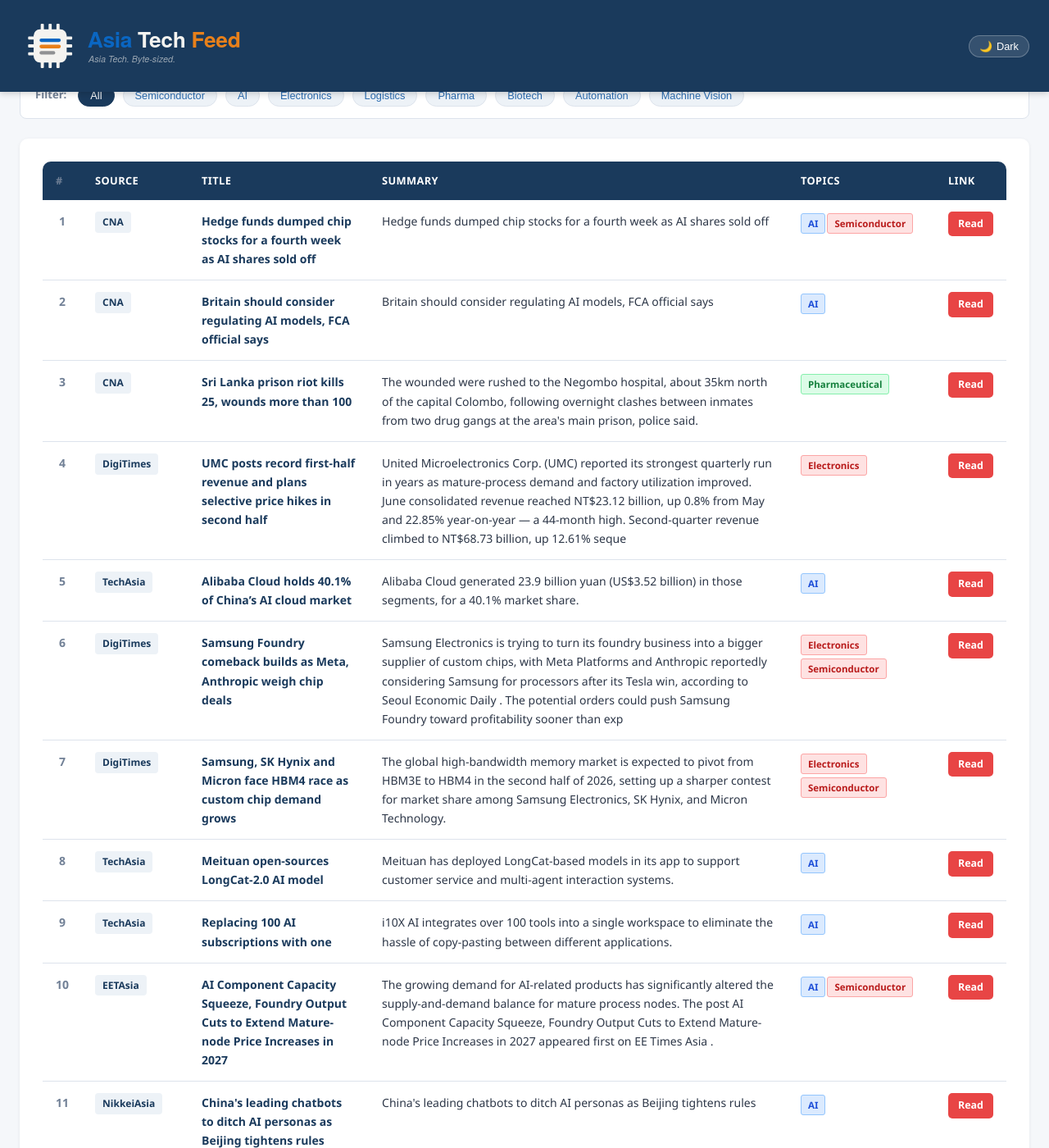
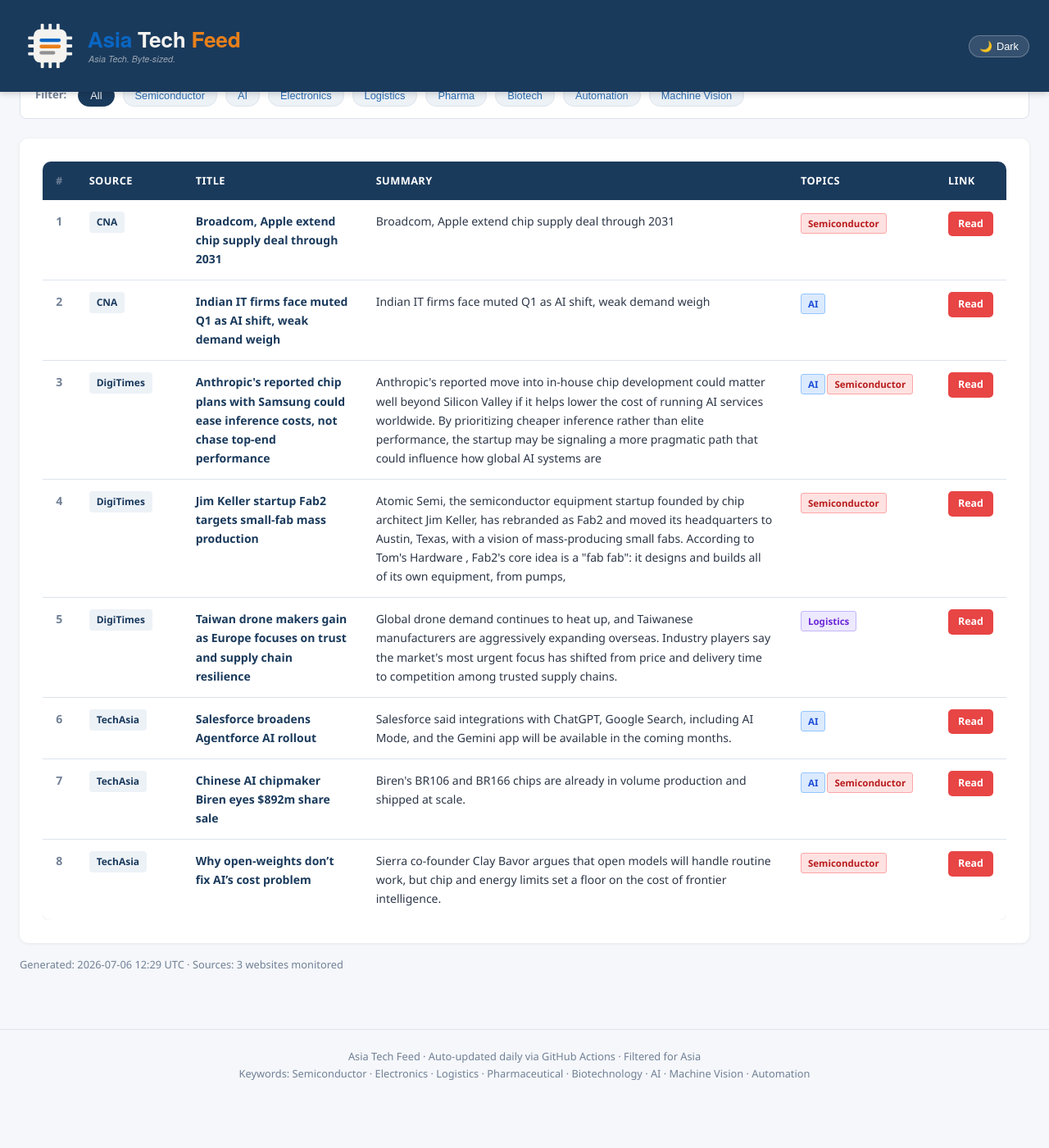
Before and after one commit to asiatechfeed/Asia-Tech-Feed, a Jekyll site: the page built from _posts/2026-07-06-asia-tech-news-digest.md, in a window 1280 px wide and 1400 px high, scrolled down 661 px. Shown: the whole window at 82% size. Built offline with Jekyll 4.4.1, drawn with Linux system fonts in a browser that asks for light colours; a script that is not in the unit is left out; after the commit the page ends 2003 px from its top, so only the background shows below that; some of the changed text lies outside the part shown.

Commit message:
📰 News digest 2026-07-06 (8 articles)

```diff
--- a/_posts/2026-07-06-asia-tech-news-digest.md
+++ b/_posts/2026-07-06-asia-tech-news-digest.md
@@ -1,16 +1,16 @@
 ---
 layout: post
 title: "Asia Tech News Digest - July 06, 2026"
-date: 2026-07-06 20:05:52 +0800
-articles_count: 11
-sources_count: 5
-sources: ["CNA", "DigiTimes", "EETAsia", "NikkeiAsia", "TechAsia"]
+date: 2026-07-06 20:29:05 +0800
+articles_count: 8
+sources_count: 3
+sources: ["CNA", "DigiTimes", "TechAsia"]
 csv_file: /assets/data/news-2026-07-06.tsv
-featured_title: "Hedge funds dumped chip stocks for a fourth week as AI shares sold off"
-featured_url: "https://www.channelnewsasia.com/business/hedge-funds-dumped-chip-stocks-fourth-week-ai-shares-sold-6235316"
+featured_title: "Broadcom, Apple extend chip supply deal through 2031"
+featured_url: "https://www.channelnewsasia.com/business/broadcom-apple-extend-chip-supply-deal-through-2031-6235391"
 featured_source: "CNA"
-featured_summary: "Hedge funds dumped chip stocks for a fourth week as AI shares sold off"
-featured_image: "https://dam.mediacorp.sg/image/upload/s--u8VISmG2--/c_fill,g_auto,h_676,w_1200/fl_relative,g_south_east,l_mediacorp:cna:watermark:2024-04:reuters_1,w_0.1/f_auto,q_auto/v1/one-cms/core/2026-07-06T111814Z_1_LYNXMPEM650QF_RTROPTP_3_FRANCE-TECH.JPG?itok=5YsGZKpi"
+featured_summary: "Broadcom, Apple extend chip supply deal through 2031"
+featured_image: "https://dam.mediacorp.sg/image/upload/s--JUEYY8pr--/c_fill,g_auto,h_676,w_1200/fl_relative,g_south_east,l_mediacorp:cna:watermark:2024-04:reuters_1,w_0.1/f_auto,q_auto/v1/one-cms/core/2026-07-06T121153Z_1_LYNXMPEM650SH_RTROPTP_3_BROADCOM-RESULTS.JPG?itok=nirTVrEp"
 ---
 
 <table class="news-table">
@@ -28,90 +28,66 @@ featured_image: "https://dam.mediacorp.sg/image/upload/s--u8VISmG2--/c_fill,g_au
 <tr>
   <td class="col-num">1</td>
   <td class="col-source"><span class="source-badge">CNA</span></td>
-  <td class="col-title"><span class="article-title">Hedge funds dumped chip stocks for a fourth week as AI shares sold off</span></td>
-  <td class="col-summary">Hedge funds dumped chip stocks for a fourth week as AI shares sold off</td>
-  <td class="col-tags"><span class="tag ai">AI</span><span class="tag semi">Semiconductor</span></td>
-  <td class="col-link"><a class="btn-link" href="https://www.channelnewsasia.com/business/hedge-funds-dumped-chip-stocks-fourth-week-ai-shares-sold-6235316" target="_blank" rel="noopener">Read</a></td>
+  <td class="col-title"><span class="article-title">Broadcom, Apple extend chip supply deal through 2031</span></td>
+  <td class="col-summary">Broadcom, Apple extend chip supply deal through 2031</td>
+  <td class="col-tags"><span class="tag semi">Semiconductor</span></td>
+  <td class="col-link"><a class="btn-link" href="https://www.channelnewsasia.com/business/broadcom-apple-extend-chip-supply-deal-through-2031-6235391" target="_blank" rel="noopener">Read</a></td>
 </tr>
 <tr>
   <td class="col-num">2</td>
   <td class="col-source"><span class="source-badge">CNA</span></td>
-  <td class="col-title"><span class="article-title">Britain should consider regulating AI models, FCA official says</span></td>
-  <td class="col-summary">Britain should consider regulating AI models, FCA official says</td>
+  <td class="col-title"><span class="article-title">Indian IT firms face muted Q1 as AI shift, weak demand weigh</span></td>
+  <td class="col-summary">Indian IT firms face muted Q1 as AI shift, weak demand weigh</td>
   <td class="col-tags"><span class="tag ai">AI</span></td>
-  <td class="col-link"><a class="btn-link" href="https://www.channelnewsasia.com/business/britain-should-consider-regulating-ai-models-fca-official-says-6235266" target="_blank" rel="noopener">Read</a></td>
+  <td class="col-link"><a class="btn-link" href="https://www.channelnewsasia.com/business/indian-it-firms-face-muted-q1-ai-shift-weak-demand-weigh-6235131" target="_blank" rel="noopener">Read</a></td>
 </tr>
 <tr>
   <td class="col-num">3</td>
-  <td class="col-source"><span class="source-badge">CNA</span></td>
-  <td class="col-title"><span class="article-title">Sri Lanka prison riot kills 25, wounds more than 100</span></td>
-  <td class="col-summary">The wounded were rushed to the Negombo hospital, about 35km north of the capital Colombo, following overnight clashes between inmates from two drug gangs at the area's main prison, police said.</td>
-  <td class="col-tags"><span class="tag bio">Pharmaceutical</span></td>
-  <td class="col-link"><a class="btn-link" href="https://www.channelnewsasia.com/asia/sri-lanka-prison-riot-deaths-6235206" target="_blank" rel="noopener">Read</a></td>
+  <td class="col-source"><span class="source-badge">DigiTimes</span></td>
+  <td class="col-title"><span class="article-title">Anthropic's reported chip plans with Samsung could ease inference costs, not chase top-end performance</span></td>
+  <td class="col-summary">Anthropic's reported move into in-house chip development could matter well beyond Silicon Valley if it helps lower the cost of running AI services worldwide. By prioritizing cheaper inference rather than elite performance, the startup may be signaling a more pragmatic path that could influence how global AI systems are</td>
+  <td class="col-tags"><span class="tag ai">AI</span><span class="tag semi">Semiconductor</span></td>
+  <td class="col-link"><a class="btn-link" href="https://www.digitimes.com/news/a20260706PD212/anthropic-ai-inference-samsung-chips-performance.html" target="_blank" rel="noopener">Read</a></td>
 </tr>
 <tr>
   <td class="col-num">4</td>
   <td class="col-source"><span class="source-badge">DigiTimes</span></td>
-  <td class="col-title"><span class="article-title">UMC posts record first-half revenue and plans selective price hikes in second half</span></td>
-  <td class="col-summary">United Microelectronics Corp. (UMC) reported its strongest quarterly run in years as mature-process demand and factory utilization improved. June consolidated revenue reached NT$23.12 billion, up 0.8% from May and 22.85% year-on-year — a 44-month high. Second-quarter revenue climbed to NT$68.73 billion, up 12.61% seque</td>
-  <td class="col-tags"><span class="tag semi">Electronics</span></td>
-  <td class="col-link"><a class="btn-link" href="https://www.digitimes.com/news/a20260706PD240/umc-revenue-price-demand-2026.html" target="_blank" rel="noopener">Read</a></td>
+  <td class="col-title"><span class="article-title">Jim Keller startup Fab2 targets small-fab mass production</span></td>
+  <td class="col-summary">Atomic Semi, the semiconductor equipment startup founded by chip architect Jim Keller, has rebranded as Fab2 and moved its headquarters to Austin, Texas, with a vision of mass-producing small fabs. According to Tom's Hardware , Fab2's core idea is a "fab fab": it designs and builds all of its own equipment, from pumps,</td>
+  <td class="col-tags"><span class="tag semi">Semiconductor</span></td>
+  <td class="col-link"><a class="btn-link" href="https://www.digitimes.com/news/a20260706PD232/equipment-startup-jim-keller-production-fab.html" target="_blank" rel="noopener">Read</a></td>
 </tr>
 <tr>
   <td class="col-num">5</td>
-  <td class="col-source"><span class="source-badge">TechAsia</span></td>
-  <td class="col-title"><span class="article-title">Alibaba Cloud holds 40.1% of China’s AI cloud market</span></td>
-  <td class="col-summary">Alibaba Cloud generated 23.9 billion yuan (US$3.52 billion) in those segments, for a 40.1% market share.</td>
-  <td class="col-tags"><span class="tag ai">AI</span></td>
-  <td class="col-link"><a class="btn-link" href="https://www.techinasia.com/alibaba-cloud-cuts-nvidia-gpu-use-by-82-with-aegaeon-system" target="_blank" rel="noopener">Read</a></td>
+  <td class="col-source"><span class="source-badge">DigiTimes</span></td>
+  <td class="col-title"><span class="article-title">Taiwan drone makers gain as Europe focuses on trust and supply chain resilience</span></td>
+  <td class="col-summary">Global drone demand continues to heat up, and Taiwanese manufacturers are aggressively expanding overseas. Industry players say the market's most urgent focus has shifted from price and delivery time to competition among trusted supply chains.</td>
+  <td class="col-tags"><span class="tag logis">Logistics</span></td>
+  <td class="col-link"><a class="btn-link" href="https://www.digitimes.com/news/a20260703PD228/taiwan-drone-supply-chain-demand-price.html" target="_blank" rel="noopener">Read</a></td>
 </tr>
 <tr>
   <td class="col-num">6</td>
-  <td class="col-source"><span class="source-badge">DigiTimes</span></td>
-  <td class="col-title"><span class="article-title">Samsung Foundry comeback builds as Meta, Anthropic weigh chip deals</span></td>
-  <td class="col-summary">Samsung Electronics is trying to turn its foundry business into a bigger supplier of custom chips, with Meta Platforms and Anthropic reportedly considering Samsung for processors after its Tesla win, according to Seoul Economic Daily . The potential orders could push Samsung Foundry toward profitability sooner than exp</td>
-  <td class="col-tags"><span class="tag semi">Electronics</span><span class="tag semi">Semiconductor</span></td>
-  <td class="col-link"><a class="btn-link" href="https://www.digitimes.com/news/a20260706VL211/samsung-foundry-anthropic-meta-business.html" target="_blank" rel="noopener">Read</a></td>
+  <td class="col-source"><span class="source-badge">TechAsia</span></td>
+  <td class="col-title"><span class="article-title">Salesforce broadens Agentforce AI rollout</span></td>
+  <td class="col-summary">Salesforce said integrations with ChatGPT, Google Search, including AI Mode, and the Gemini app will be available in the coming months.</td>
+  <td class="col-tags"><span class="tag ai">AI</span></td>
+  <td class="col-link"><a class="btn-link" href="https://www.techinasia.com/salesforce-hire-1000-graduates-interns-ai" target="_blank" rel="noopener">Read</a></td>
 </tr>
 <tr>
   <td class="col-num">7</td>
-  <td class="col-source"><span class="source-badge">DigiTimes</span></td>
-  <td class="col-title"><span class="article-title">Samsung, SK Hynix and Micron face HBM4 race as custom chip demand grows</span></td>
-  <td class="col-summary">The global high-bandwidth memory market is expected to pivot from HBM3E to HBM4 in the second half of 2026, setting up a sharper contest for market share among Samsung Electronics, SK Hynix, and Micron Technology.</td>
-  <td class="col-tags"><span class="tag semi">Electronics</span><span class="tag semi">Semiconductor</span></td>
-  <td class="col-link"><a class="btn-link" href="https://www.digitimes.com/news/a20260706VL210/hbm4-sk-hynix-samsung-demand-market.html" target="_blank" rel="noopener">Read</a></td>
+  <td class="col-source"><span class="source-badge">TechAsia</span></td>
+  <td class="col-title"><span class="article-title">Chinese AI chipmaker Biren eyes $892m share sale</span></td>
+  <td class="col-summary">Biren's BR106 and BR166 chips are already in volume production and shipped at scale.</td>
+  <td class="col-tags"><span class="tag ai">AI</span><span class="tag semi">Semiconductor</span></td>
+  <td class="col-link"><a class="btn-link" href="https://www.techinasia.com/shanghai-ai-chipmaker-iluvatar-corex-400m-hong-kong-ipo" target="_blank" rel="noopener">Read</a></td>
 </tr>
 <tr>
   <td class="col-num">8</td>
   <td class="col-source"><span class="source-badge">TechAsia</span></td>
-  <td class="col-title"><span class="article-title">Meituan open-sources LongCat-2.0 AI model</span></td>
-  <td class="col-summary">Meituan has deployed LongCat-based models in its app to support customer service and multi-agent interaction systems.</td>
-  <td class="col-tags"><span class="tag ai">AI</span></td>
-  <td class="col-link"><a class="btn-link" href="https://www.techinasia.com/meituan-set-loss-2022-delivery-price-war-heats" target="_blank" rel="noopener">Read</a></td>
-</tr>
-<tr>
-  <td class="col-num">9</td>
-  <td class="col-source"><span class="source-badge">TechAsia</span></td>
-  <td class="col-title"><span class="article-title">Replacing 100 AI subscriptions with one</span></td>
-  <td class="col-summary">i10X AI integrates over 100 tools into a single workspace to eliminate the hassle of copy-pasting between different applications.</td>
-  <td class="col-tags"><span class="tag ai">AI</span></td>
-  <td class="col-link"><a class="btn-link" href="https://www.techinasia.com/replacing-100-ai-subscriptions" target="_blank" rel="noopener">Read</a></td>
-</tr>
-<tr>
-  <td class="col-num">10</td>
-  <td class="col-source"><span class="source-badge">EETAsia</span></td>
-  <td class="col-title"><span class="article-title">AI Component Capacity Squeeze, Foundry Output Cuts to Extend Mature-node Price Increases in 2027</span></td>
-  <td class="col-summary">The growing demand for AI-related products has significantly altered the supply-and-demand balance for mature process nodes. The post AI Component Capacity Squeeze, Foundry Output Cuts to Extend Mature-node Price Increases in 2027 appeared first on EE Times Asia .</td>
-  <td class="col-tags"><span class="tag ai">AI</span><span class="tag semi">Semiconductor</span></td>
-  <td class="col-link"><a class="btn-link" href="https://www.eetasia.com/ai-component-capacity-squeeze-foundry-output-cuts-to-extend-mature-node-price-increases-in-2027/" target="_blank" rel="noopener">Read</a></td>
-</tr>
-<tr>
-  <td class="col-num">11</td>
-  <td class="col-source"><span class="source-badge">NikkeiAsia</span></td>
-  <td class="col-title"><span class="article-title">China's leading chatbots to ditch AI personas as Beijing tightens rules</span></td>
-  <td class="col-summary">China's leading chatbots to ditch AI personas as Beijing tightens rules</td>
-  <td class="col-tags"><span class="tag ai">AI</span></td>
-  <td class="col-link"><a class="btn-link" href="https://asia.nikkei.com/business/technology/artificial-intelligence/china-s-leading-chatbots-to-ditch-ai-personas-as-beijing-tightens-rules" target="_blank" rel="noopener">Read</a></td>
+  <td class="col-title"><span class="article-title">Why open-weights don’t fix AI’s cost problem</span></td>
+  <td class="col-summary">Sierra co-founder Clay Bavor argues that open models will handle routine work, but chip and energy limits set a floor on the cost of frontier intelligence.</td>
+  <td class="col-tags"><span class="tag semi">Semiconductor</span></td>
+  <td class="col-link"><a class="btn-link" href="https://www.techinasia.com/open-models-dont-fix-ai-cost" target="_blank" rel="noopener">Read</a></td>
 </tr>
 </tbody>
 </table>
```
Also changed, not shown: _data/seen_urls.json (+9 -1 lines), _digest_meta.json (+17 -19 lines), assets/data/news-2026-07-06.tsv (+8 -11 lines), assets/data/search-index.json.
